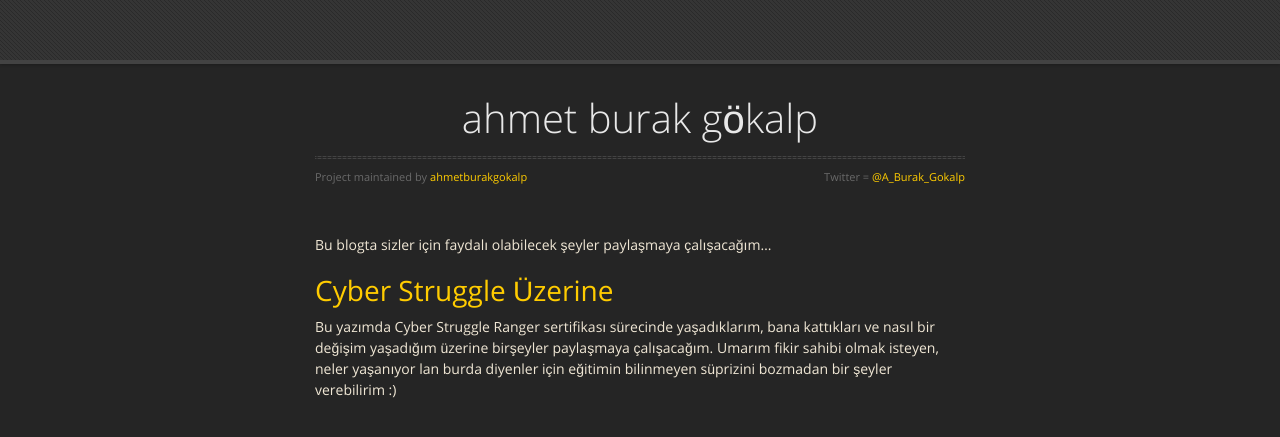
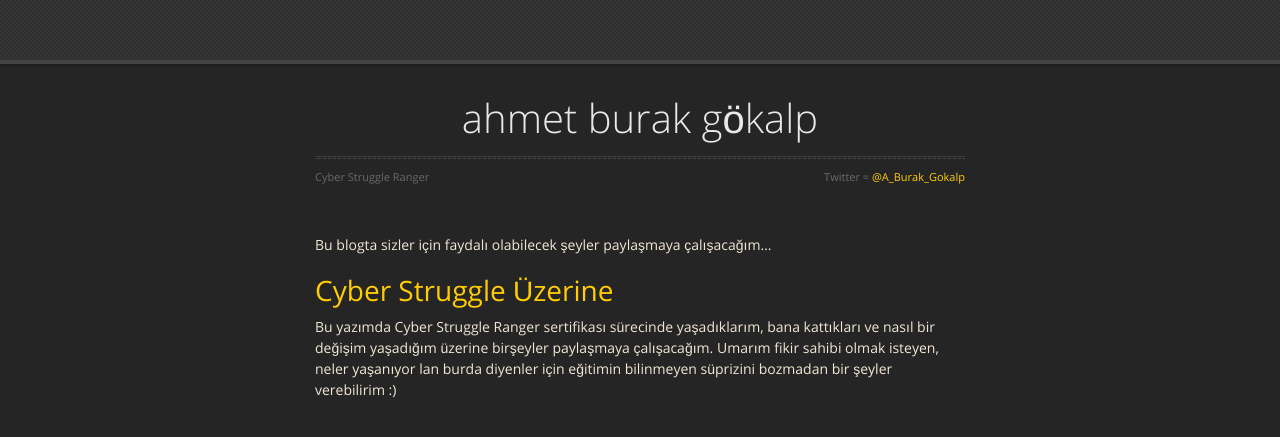
Before and after one commit to ahmetburakgokalp/ahmetburakgokalp.github.io, a Jekyll site: the page built from index.md, in a window 1280 px wide. Shown: the top 437 px of the page. Built offline with Jekyll 4.4.1, drawn with Linux system fonts in a browser that asks for light colours; nearby versions of some CDN libraries; our own code applies the rules of GitHub Pages for plain Markdown files; the repository's description, which GitHub fills in, is left out.

Commit message:
Update default.html

```diff
--- a/_layouts/default.html
+++ b/_layouts/default.html
@@ -29,7 +29,7 @@
           <h1>ahmet burak gökalp</h1>
           <p>{{ site.description | default: site.github.project_tagline }}</p>
           <hr>
-          <span class="credits left">Project maintained by <a href="{{ site.github.owner_url }}">{{ site.github.owner_name }}</a></span>
+          <span class="credits left">Cyber Struggle Ranger</span>
           <span class="credits right">Twitter = <a href="https://twitter.com/A_Burak_Gokalp">@A_Burak_Gokalp</a></span>
         </div>
 
```
